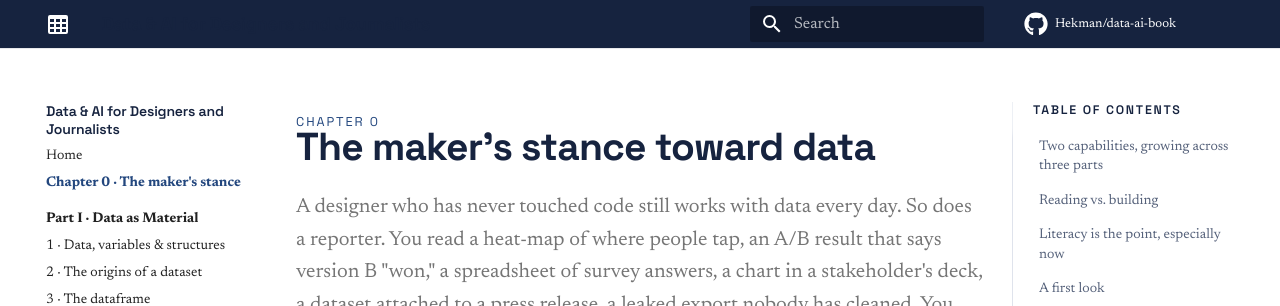
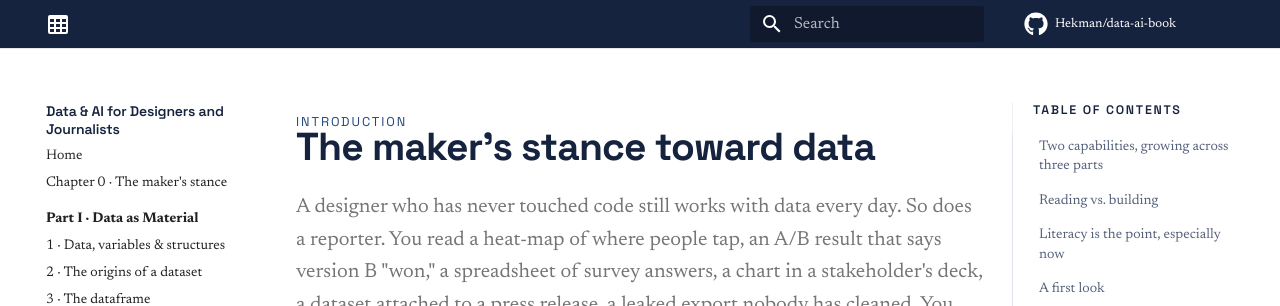
Before and after one commit to Hekman/data-ai-book, an MkDocs documentation site: the page built from docs/introduction.md, in a window 1280 px wide and 900 px high. Shown: the top 306 px of the window. Built offline with MkDocs 1.6.1 and Material for MkDocs 9.7.7, drawn with Linux system fonts in a browser that asks for light colours; comment, search, counter and statistics services are not loaded; some of the changed text lies outside the part shown.

Commit message:
Small changes

```diff
--- a/docs/chapter-0.md
+++ b/docs/introduction.md
@@ -1,4 +1,4 @@
-<p class="chapter-kicker">Chapter 0</p>
+<p class="chapter-kicker">Introduction</p>
 
 # The maker's stance toward data
 
```
Also changed, not shown: docs/index.md (+1 -1 lines).
